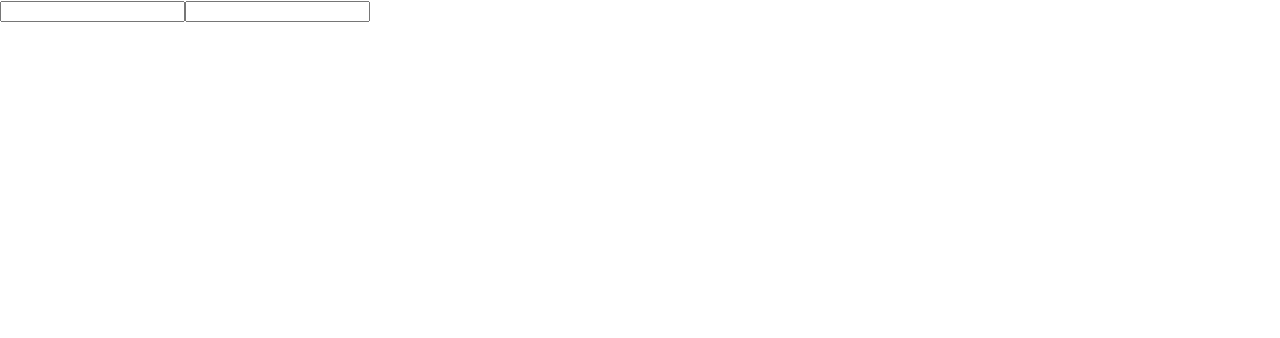
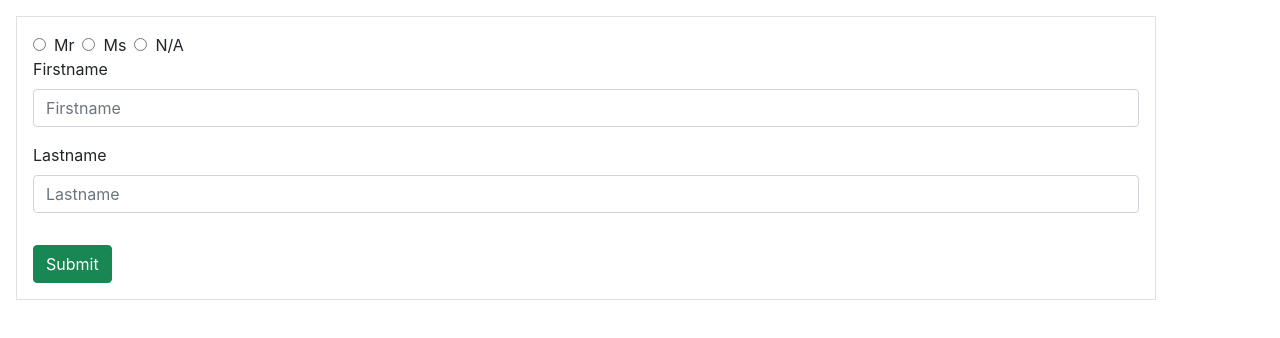
Before and after one commit to lauraca555/ReactFormulaire, a React (Create React App) app: page / in a window 1280 px wide. Shown: the top 338 px of the page. Built offline with nearby package versions, Linux system fonts and the light colour scheme.

Commit message:
quelques fields en plus

```diff
--- a/public/index.html
+++ b/public/index.html
@@ -24,7 +24,10 @@
       work correctly both with client-side routing and a non-root public URL.
       Learn how to configure a non-root public URL by running `npm run build`.
     -->
-    <title>React App</title>
+    <link href="https://cdn.jsdelivr.net/npm/bootstrap@5.0.0-beta1/dist/css/bootstrap.min.css" rel="stylesheet" integrity="sha384-giJF6kkoqNQ00vy+HMDP7azOuL0xtbfIcaT9wjKHr8RbDVddVHyTfAAsrekwKmP1" crossorigin="anonymous">
+    <script src="https://cdn.jsdelivr.net/npm/bootstrap@5.0.0-beta1/dist/js/bootstrap.bundle.min.js" integrity="sha384-ygbV9kiqUc6oa4msXn9868pTtWMgiQaeYH7/t7LECLbyPA2x65Kgf80OJFdroafW" crossorigin="anonymous"></script>
+
+    <title>Formulaire</title>
   </head>
   <body>
     <noscript>You need to enable JavaScript to run this app.</noscript>
--- a/src/component/formulaire/Formulaire.jsx
+++ b/src/component/formulaire/Formulaire.jsx
@@ -2,8 +2,11 @@ import { Field, Form, Formik } from 'formik';
 import React from 'react';
 
 const initialValues = {
-	firstName : "",
-	lastName : "",
+  status : "",
+  firstName : "",
+  lastName : "",
+  birthday : "",
+  email: ""
 }
 
 class Formulaire extends React.Component {
@@ -19,11 +22,71 @@ class Formulaire extends React.Component {
            onSubmit={this.submit}
           >
            {() => (
-             <Form>
-               <Field type="text" name="firstName"/>
-               <Field type="text" name="lastName"/>
+              <div className="container border p-3 m-3">
 
-             </Form>
+                  <Form>
+                    <div className="">
+                      <div className="mb-3 d-flex flex-column">
+                        <div className="flex-row">
+                          <label className="me-2">
+                          <Field
+                              className="me-2"
+                              type = "radio"
+                              name = "status"
+                              value = "mr"
+                          />
+                              Mr
+                          </label>
+                          <label className="me-2">
+                          <Field
+                              className="me-2"
+                              type = "radio"
+                              name = "status"
+                              value = "ms"
+                          />
+                              Ms
+                          </label>
+                          <label className="me-2">
+                          <Field
+                              className="me-2"
+                              type = "radio"
+                              name = "status"
+                              value = "ms"
+                          />
+                              N/A
+                          </label>
+                        </div>
+
+
+                        <label htmlFor="firstName" className="form-label">Firstname</label>
+                        <Field
+                          type="text"
+                          name="firstName"
+                          className="form-control"
+                          placeholder = "Firstname"
+                        />
+                      </div>
+
+                      <div className="mb-3 d-flex flex-column">
+                        <label htmlFor="lastName" className="form-label">Lastname</label>
+                        <Field
+                          type="text"
+                          name="lastName"
+                          className="form-control"
+                          placeholder = "Lastname"
+                        />
+                      </div>
+                    </div>
+                    <div className="">
+
+                    </div>
+
+
+
+                    <button type="submit" className= "btn btn-success mt-3">Submit</button>
+                  </Form>
+              </div>
+
            )
 
            }
```
Also changed, not shown: 1 other file (tests, documents, lock files or other folders).
